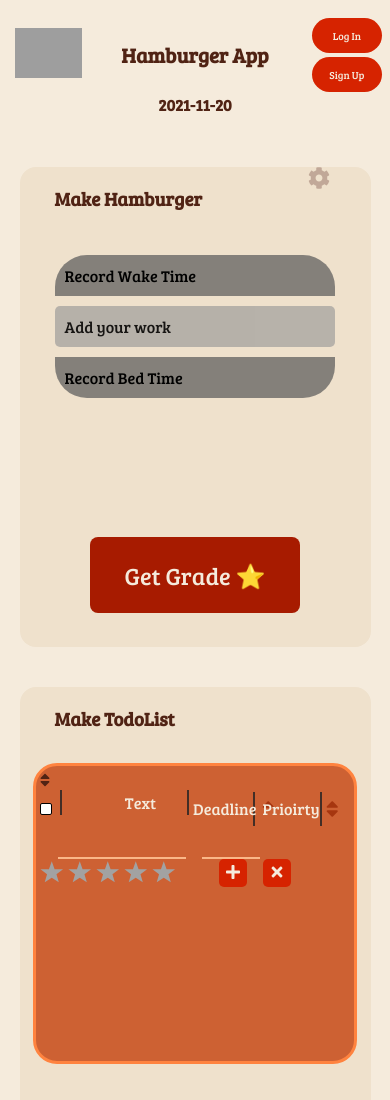
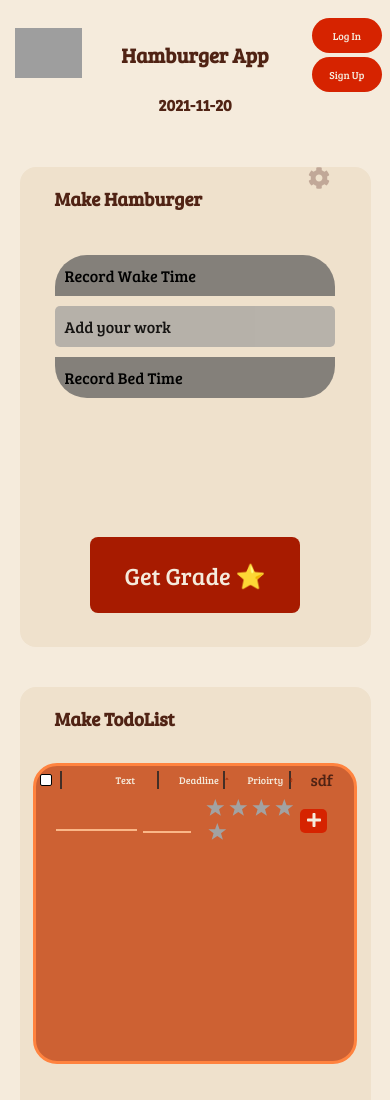
Before and after one commit to Invidam/hamburger_calender, a React (Create React App) app in the folder client/: page / in a window 390 px wide. Shown: the top 1100 px of the page. Built offline with nearby package versions, Linux system fonts and the light colour scheme; grey boxes are pictures that could not be loaded.

Commit message:
date info 오류 수정 및 mobile todolist style 개선

```diff
--- /dev/null
+++ b/client/src/components/todoList/elements/StarRating.js
@@ -0,0 +1,36 @@
+import StarRatings from "react-star-ratings";
+
+export const StarRating = ({ priority, onChangePriority }) => {
+  const isEditMode = onChangePriority;
+  const getColorSetting = () => {
+    if (isEditMode) {
+      const starRatedColor = "rgb(255, 223, 0)";
+      const starHoverColor = "rgb(255, 223, 0)";
+      const starEmptyColor = "rgba(162, 162, 162, 1)";
+      return { starRatedColor, starHoverColor, starEmptyColor };
+    } else {
+      const starRatedColor = "rgb(224, 200, 47)";
+      const starHoverColor = "rgb(224, 200, 47)";
+      const starEmptyColor = "rgba(133, 133, 133, 1)";
+      return { starRatedColor, starHoverColor, starEmptyColor };
+    }
+  };
+  const isPortrait = () => window.matchMedia("(orientation: portrait)").matches;
+  const { starRatedColor, starHoverColor, starEmptyColor } = getColorSetting();
+  return (
+    <div className={`todo__star-rating todo-display__star}`}>
+      <StarRatings
+        rating={priority}
+        changeRating={onChangePriority}
+        starRatedColor={starRatedColor}
+        starHoverColor={starHoverColor}
+        starEmptyColor={starEmptyColor}
+        starSelectingHoverColor="red"
+        numberOfStars={5}
+        name="rating"
+        starDimension={isPortrait() ? "2.25vh" : `1.25vw`}
+        starSpacing="2px"
+      />{" "}
+    </div>
+  );
+};
--- a/client/src/components/todoList/elements/Todo.js
+++ b/client/src/components/todoList/elements/Todo.js
@@ -16,7 +16,7 @@ export const Todo = ({ setTodo, _isEditMode, todoItem, id, idx }) => {
   const today = getToday();
   const isExpired = todoItem?.date < today;
   return (
-    <li className="todo" key={"_" + todoItem?.id}>
+    <li className="todo-item" key={"_" + todoItem?.id}>
       {isEditMode ? (
         <TodoInput todoHook={todoHook} key={id} id={id} />
       ) : isExpired ? (
--- a/client/src/components/todoList/elements/TodoDisplay.js
+++ b/client/src/components/todoList/elements/TodoDisplay.js
@@ -5,6 +5,7 @@ import StarRatings from "react-star-ratings";
 import { DatePick } from "./DatePick";
 import { faCheck, faEdit, faTrashAlt } from "@fortawesome/free-solid-svg-icons";
 import { FontAwesomeIcon } from "@fortawesome/react-fontawesome";
+import { StarRating } from "./StarRating";
 const checkElement = (
   <FontAwesomeIcon className="todo-icon__check" icon={faCheck} size="1x" />
 );
@@ -74,20 +75,8 @@ export const TodoDisplay = ({ todoHook, id }) => {
       >
         {text}
       </span>
-      <DatePick date={date} isEditMode={isEditMode} />
-      <div className={`todo__star-rating todo-display__star}`}>
-        <StarRatings
-          rating={priority}
-          starRatedColor="rgb(224, 200, 47)"
-          starHoverColor="rgb(224, 200, 47)"
-          starEmptyColor="rgba(133, 133, 133, 1)"
-          starSelectingHoverColor="red"
-          numberOfStars={5}
-          name="rating"
-          starDimension="24px"
-          starSpacing="2px"
-        />{" "}
-      </div>
+      <DatePick date={date} isEditMode={false} />
+      <StarRating priority={priority} />
       {displayBtn}
     </div>
   );
--- a/client/src/components/todoList/elements/TodoExplain.js
+++ b/client/src/components/todoList/elements/TodoExplain.js
@@ -60,9 +60,13 @@ export const TodoExplain = ({ onClickByTabIdx, sortTypeIdx }) => {
       </button>
     );
   };
+  const inputBtn = (
+    <div className="todo__btn-box">
+      <div className="todo__btn-content">sdf</div>
+    </div>
+  );
   return (
     <div className="todo">
-      <div>{sortElement}</div>
       <input
         id={`todo__checkbox_ex`}
         className="todo__checkbox todo__checkbox todo__content todo-display__content"
@@ -83,7 +87,7 @@ export const TodoExplain = ({ onClickByTabIdx, sortTypeIdx }) => {
       <div className="todo__content todo-explain__priority todo-explain__content">
         <span className="todo-explain__text-box">Prioirty {iconBtn(1)}</span>
       </div>
-      {/* {displayBtn} */}
+      {inputBtn}
     </div>
   );
 };
--- a/client/src/components/todoList/elements/TodoInput.js
+++ b/client/src/components/todoList/elements/TodoInput.js
@@ -9,6 +9,7 @@ import {
   faTimes,
 } from "@fortawesome/free-solid-svg-icons";
 import { FontAwesomeIcon } from "@fortawesome/react-fontawesome";
+import { StarRating } from "./StarRating";
 const checkElement = (
   <FontAwesomeIcon
     className="todo-icon todo-icon__check"
@@ -91,7 +92,7 @@ export const TodoInput = ({ todoHook, id }) => {
     </div>
   );
   const inputElement = (
-    <div className={`todo ${isSubmitMode ? "todo-add" : ""}`}>
+    <div className={`${isSubmitMode ? "todo todo-add" : "todo"}`}>
       <input
         id={`todo__checkbox_${id}`}
         className={`todo__checkbox todo__checkbox todo__content ${
@@ -110,7 +111,6 @@ export const TodoInput = ({ todoHook, id }) => {
           {isSubmitMode ? "" : isCheck ? checkElement : ""}
         </span>
       </label>
-      {/* <input type="checkbox" name="TEST"></input> */}
       <input
         className={`todo__text todo-input__text todo__content ${
           isSubmitMode ? "todo-add__content" : "todo-input__content"
@@ -118,49 +118,16 @@ export const TodoInput = ({ todoHook, id }) => {
         type="text"
         autoComplete="off"
         name="todoText"
-        // defaultValue={text}
-        // value="TEST"
         value={text || ""}
         onChange={({ target: { value } }) => onChangeText(value)}
       ></input>
-      {/* <input
-        className={`todo-input__date ${isSubmitMode ? "todo-add__content" : "todo-input__content"}`}
-        type="date"
-        name="todoDate"
-        lang="en-us"
-        required
-        pattern="\d{4}-\d{2}-\d{2}"
-        defaultValue={isEditMode ? todoItem?.date : undefined}
-        min={getToday()}
-        onChange={({ target: { value } }) => onChangeDate(value)}
-      ></input> */}
       <DatePick
         isEditMode={isEditMode}
         isSubmitMode={isSubmitMode}
         date={date}
         onChangeDate={onChangeDate}
       />
-      {/* <input
-        className={`todo-input__priority ${isSubmitMode ? "todo-add__content" : "todo-input__content"}`}
-        type="text"
-        name="todoPriority"
-        defaultValue={todoItem?.priority}
-        onChange={({ target: { value } }) => onChangePriority(value)}
-      ></input> */}
-      <div className={`todo__star-rating todo-input__star`}>
-        <StarRatings
-          rating={priority}
-          starRatedColor="rgb(255, 223, 0)"
-          starHoverColor="rgb(255, 223, 0)"
-          starEmptyColor="rgba(162, 162, 162, 1)"
-          starSelectingHoverColor="red"
-          changeRating={onChangePriority}
-          numberOfStars={5}
-          name="rating"
-          starDimension="24px"
-          starSpacing="2px"
-        />{" "}
-      </div>
+      <StarRating priority={priority} onChangePriority={onChangePriority} />
       {inputBtn}
     </div>
   );
--- a/client/src/css/App.css
+++ b/client/src/css/App.css
@@ -102,7 +102,7 @@ a {
   color: inherit;
   text-decoration: none;
 }
-@media (max-width: 1000px) {
+@media (orientation: portrait) {
   .main-box {
     flex-direction: column;
     align-items: center;
@@ -116,5 +116,6 @@ a {
   ol,
   .article-header {
     width: 80%;
+    /* background-color: red; */
   }
 }
--- a/client/src/css/footer.css
+++ b/client/src/css/footer.css
@@ -31,7 +31,7 @@
   /* margin-left: 48px; */
 }
 
-@media (max-width: 1000px) {
+@media (orientation: portrait) {
   .footer {
     padding: 0;
     width: 100%;
--- a/client/src/css/header.css
+++ b/client/src/css/header.css
@@ -72,7 +72,7 @@
   font-weight: bold;
 }
 
-@media (max-width: 560px) {
+@media (orientation: portrait) {
   .header-title {
     font-size: 1.275em;
   }
--- a/client/src/css/listView/listView.css
+++ b/client/src/css/listView/listView.css
@@ -188,7 +188,7 @@
 .listView__item-text__column-star {
   font-size: 1em;
 }
-@media (max-width: 1000px) {
+@media (orientation: portrait) {
   .listView-header {
     flex-direction: column;
   }
--- a/client/src/css/pages/pages.css
+++ b/client/src/css/pages/pages.css
@@ -135,7 +135,7 @@
   align-items: center;
   justify-content: flex-start;
 }
-@media (max-width: 1000px) {
+@media (orientation: portrait) {
   .page {
     width: 80%;
   }
--- a/client/src/css/todoList.css
+++ b/client/src/css/todoList.css
@@ -24,8 +24,6 @@
   /* width: 70%; */
   /* color: white; */
 }
-@media (max-width: 1000px) {
-}
 
 .todo-list {
   overflow-y: scroll;
@@ -36,7 +34,7 @@
   /* width: calc(43vw - 6px); */
 }
 .todo-list__item {
-  height: 20vh;
+  height: 50%;
   padding: none;
 }
 .todo-list__non-item {
@@ -65,6 +63,8 @@
 }
 
 .todo {
+  display: flex;
+  align-items: center;
   margin-bottom: 6px;
   width: 100%;
 }
@@ -83,7 +83,7 @@
 }
 .todo-input__content:not(.todo-input__checkbox) {
   border: none;
-  margin-right: 16px;
+  margin-right: 2%;
   transition: all 0.5s;
 
   border-bottom: 2px solid rgba(255, 215, 184, 0.898);
@@ -97,7 +97,7 @@
 }
 .todo-add__content:not(.todo-add__checkbox) {
   border: none;
-  margin-right: 16px;
+  margin-right: 2%;
 
   border-bottom: 2px solid rgba(255, 193, 146, 0.898);
 }
@@ -111,7 +111,7 @@
 .todo-display__content:not(.todo-display__checkbox) {
   border: none;
   cursor: default;
-  margin-right: 16px;
+  margin-right: 2%;
 
   border-bottom: 2px solid rgba(140, 86, 0, 0.611);
 }
@@ -249,6 +249,7 @@
 .todo__btn-box {
   display: inline-block;
   /* margin-left: 0.3em; */
+  /* margin-left: ; */
   /* background-color: red;
   border: 1px solid green; */
 
@@ -294,12 +295,15 @@
 }
 
 .todo__star-rating {
-  width: 60px;
-  display: inline;
-  margin-right: 1.5em;
+  /* width: 60px; */
+  /* display: inline; */
+  display: flex;
 }
 .star-container {
   /* width: 100%; */
+}
+.star-ratings {
+  /* padding: 20px; */
 }
 .todo-expired {
   /* color: var(--main-color); */
@@ -348,3 +352,49 @@
     color: var(--main-bg-color);
   }
 }
+@media all and (orientation: portrait) {
+  /* //해당 비교에 따라 우선순위 별표의 위치조정을 실행한다. */
+  .todo__star-rating {
+    margin-left: calc(2.25vh / 2.75);
+  }
+  .todo__btn-box {
+    margin-left: calc(2.25vh / 1.25);
+  }
+  .todo__btn-box {
+    justify-content: flex-start;
+  }
+  .todo__explain-btn {
+    font-size: 6px;
+  }
+  .todo__content {
+    font-size: 10px;
+  }
+  .todo__text {
+    width: 30%;
+  }
+  .todo__btn {
+    /* padding: 4px; */
+    /* margin-left: 2%; */
+    height: 24px;
+    width: 27px;
+    font-weight: bold;
+    color: var(--main-bg-color);
+    background-color: var(--main-sub-color);
+  }
+  .todo__btn-content {
+    width: 100%;
+    display: flex;
+    align-items: center;
+    justify-content: center;
+    /* background-color: black; */
+  }
+}
+@media all and (orientation: landscape) {
+  .todo__star-rating {
+    margin-left: calc(1.25vw / 2.75);
+  }
+  .todo__btn-box {
+    /* background-color: bl ue; */
+    margin-left: calc(1.25vw / 1.25);
+  }
+}
--- a/package.json
+++ b/package.json
@@ -31,7 +31,7 @@
     "web-vitals": "^1.1.2"
   },
   "scripts": {
-    "start": "node index.js",
+    "start": "nodemon index.js",
     "dev": "concurrently \"npm run dev:server\" \"npm run dev:client\"",
     "dev:server": "npm start",
     "dev:client": "cd client && npm start",
```
Also changed, not shown: 11 other files (tests, documents, lock files or other folders).
